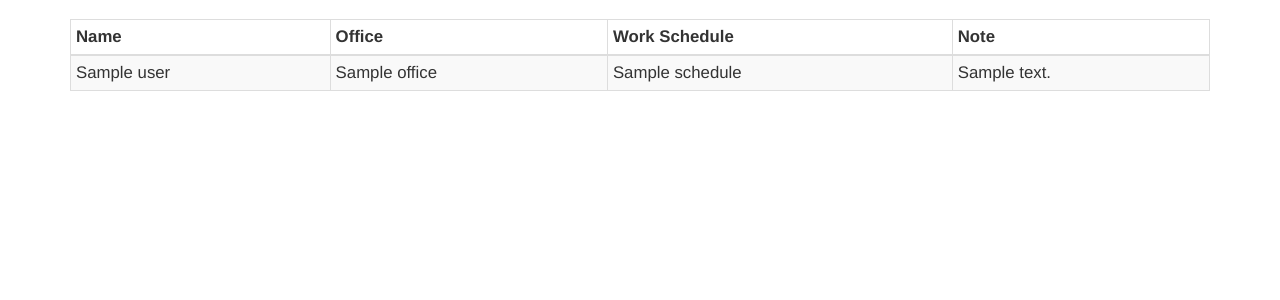
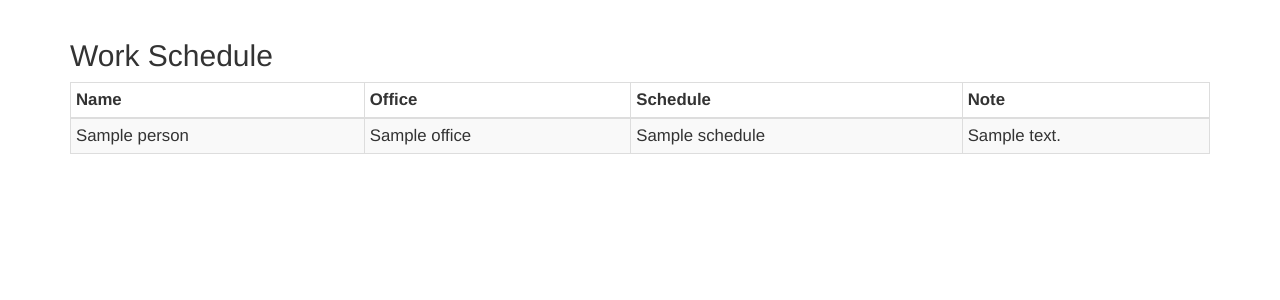
Before and after one commit to isavine/InOutBoard, a Flask app: template templates/schedule.html in a window 1280 px wide. Shown: the part 51-351 px from the top of the page. Run offline with Flask 2, Linux system fonts and the light colour scheme; the template is opened without the code that fills it: most values are stand-ins (such as "Sample title", 1, 10 or a date in 2020); parts of the project's set-up code (start-up, migrations or seed data) failed here and were passed over; some libraries are stand-ins or nearby versions.

Commit message:
cosmetic change

```diff
--- a/templates/schedule.html
+++ b/templates/schedule.html
@@ -1,22 +1,23 @@
 {% extends "base.html" %}
 {% block body %}
 <div class=container>
+  <h2>Work Schedule</h2>
   <table class="table table-striped table-bordered table-condensed">
     <thead>
       <tr>
         <th>Name</th>
         <th>Office</th>
-        <th>Work Schedule</th>
+        <th>Schedule</th>
         <th>Note</th>
       </tr>
     </thead>
     <tbody>
-      {% for user in schedule %}
+      {% for person in schedule %}
         <tr>
-          <td>{{ user['Name'] }}</td>
-          <td>{{ user['Office'] }}</td>
-          <td>{{ user['Schedule'] }}</td>
-          <td>{{ user['Note'] }}</td>
+          <td>{{ person['name'] }}</td>
+          <td>{{ person['office'] }}</td>
+          <td>{{ person['schedule'] }}</td>
+          <td>{{ person['note'] }}</td>
         </tr>
       {% endfor %}
     </tbody>
```
